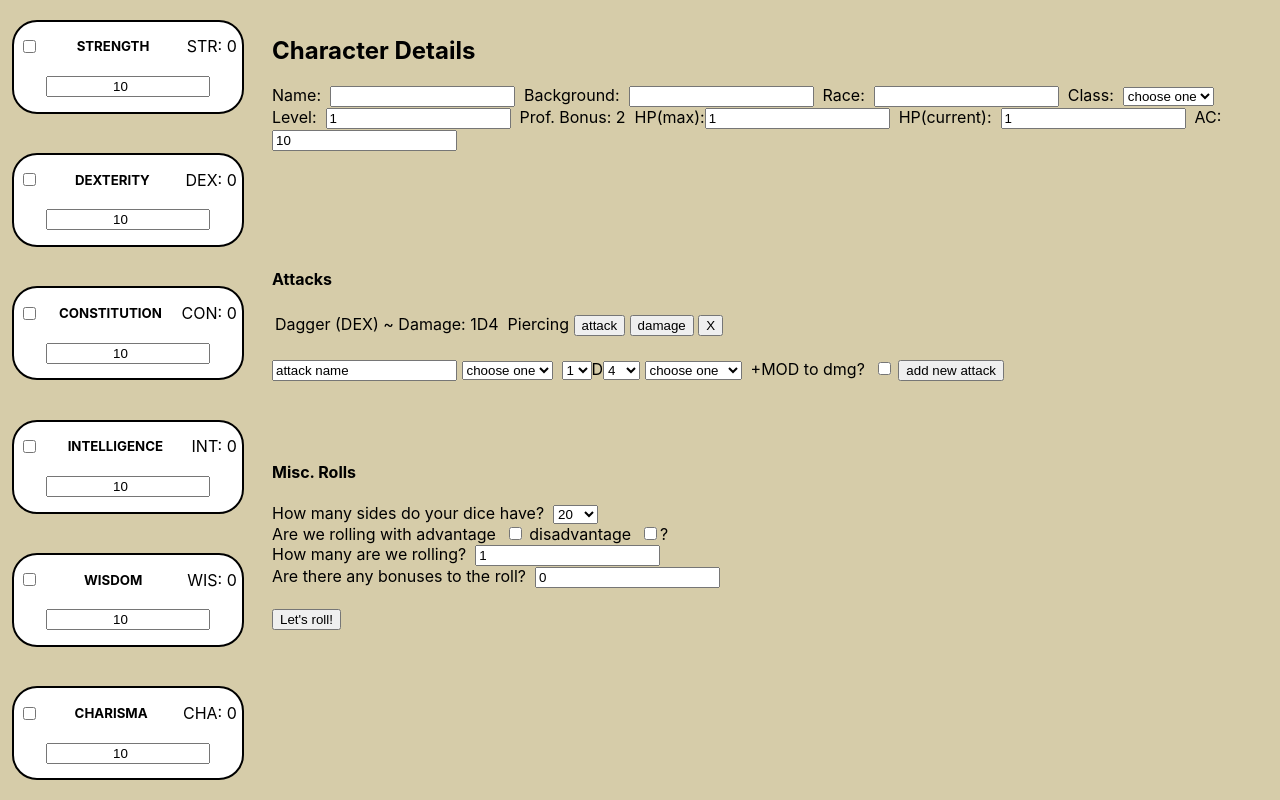
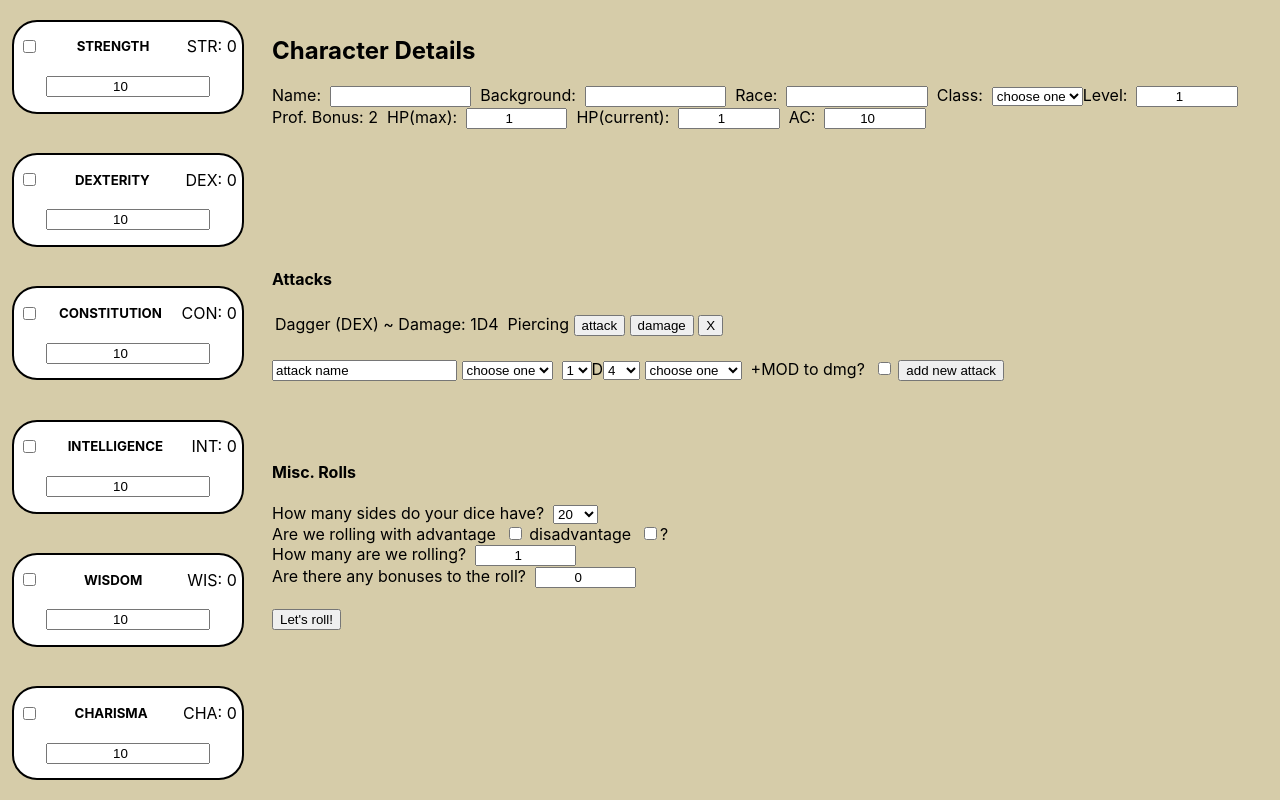
Before and after one commit to manuelanton/5eInteractiveCharacterSheet, a React (Create React App) app: page / in a window 1280 px wide. Built offline with nearby package versions, Linux system fonts and the light colour scheme.

Commit message:
input sizes

```diff
--- a/src/components/CharacterDetail.tsx
+++ b/src/components/CharacterDetail.tsx
@@ -66,18 +66,21 @@ const CharacterDetail = () => {
         Name: &nbsp;
         <input
           type="text"
+          style={{ textAlign: "center", width: "10em" }}
           value={name}
           onChange={e => dispatch(changeName(e.currentTarget.value))}
         />
         &nbsp; Background: &nbsp;
         <input
           type="text"
+          style={{ textAlign: "center", width: "10em" }}
           value={background}
           onChange={e => dispatch(changeBackground(e.currentTarget.value))}
         />
         &nbsp; Race: &nbsp;
         <input
           type="text"
+          style={{ textAlign: "center", width: "10em" }}
           value={race}
           onChange={e => dispatch(changeRace(e.currentTarget.value))}
         />
@@ -95,26 +98,29 @@ const CharacterDetail = () => {
             </option>
           ))}
         </select>
-      </div>
-      <div>
         Level: &nbsp;
         <input
           type="number"
+          style={{ width: "7em", textAlign: "center" }}
           value={level}
           onChange={e => {
             dispatch(changeLevel(e.currentTarget.valueAsNumber));
           }}
         />
-        &nbsp; Prof. Bonus: {profBonus}
-        &nbsp; HP(max):
+      </div>
+      <div>
+        Prof. Bonus: {profBonus}
+        &nbsp; HP(max): &nbsp;
         <input
           type="number"
+          style={{ width: "7em", textAlign: "center" }}
           value={hp.max}
           onChange={e => dispatch(changeHPMax(e.currentTarget.valueAsNumber))}
         />
         &nbsp; HP(current): &nbsp;
         <input
           type="number"
+          style={{ width: "7em", textAlign: "center" }}
           value={hp.current}
           onChange={e =>
             dispatch(changeHPCurrent(e.currentTarget.valueAsNumber))
@@ -123,11 +129,11 @@ const CharacterDetail = () => {
         &nbsp; AC: &nbsp;
         <input
           type="number"
+          style={{ width: "7em", textAlign: "center" }}
           value={AC}
           onChange={e => dispatch(changeAC(e.currentTarget.valueAsNumber))}
-        />
-      </div>
-      <div>
+        />{" "}
+        &nbsp;
         {DC !== null &&
           `Spell Save DC: ${DC} Spell Attack Bonus: ${spellBonus}`}
       </div>
--- a/src/components/RollOne.tsx
+++ b/src/components/RollOne.tsx
@@ -69,6 +69,7 @@ const RollOne = () => {
       How many are we rolling? &nbsp;
       <input
         type="number"
+        style={{ width: "7em", textAlign: "center" }}
         value={amount}
         onChange={e => setAmount(e.currentTarget.valueAsNumber)}
       />
@@ -76,6 +77,7 @@ const RollOne = () => {
       Are there any bonuses to the roll? &nbsp;
       <input
         type="number"
+        style={{ width: "7em", textAlign: "center" }}
         value={bonus}
         onChange={e => setBonus(e.currentTarget.valueAsNumber)}
       />
```
